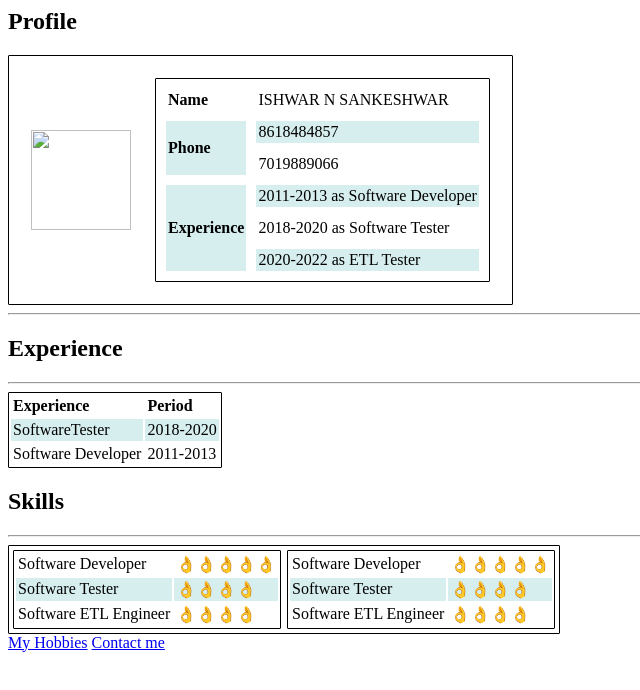
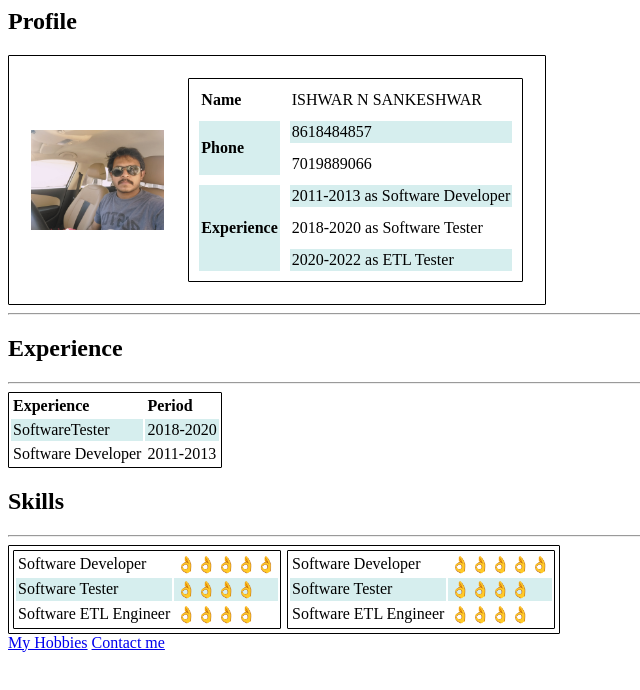
Before and after one commit to ishwar392/index, a plain HTML site: page index.html in a window 1280 px wide. Shown: the whole page, without its empty margins (0-640 px from the left). Drawn offline with Linux system fonts and the light colour scheme.

Commit message:
Update index.html

```diff
--- a/index.html
+++ b/index.html
@@ -25,7 +25,7 @@
 
         <tr>
             <h2>Profile</h2>
-            <td> <img src="D:\Camera\IMG_20190525_135802.jpg" height=100px widt=100px> </td>
+            <td> <img src="https://github.com/ishwar392/index/blob/main/IMG_20180114_132317.jpg" height=100px widt=100px> </td>
             <td>
                 <table cellspacing=10px>
                     <tr>
```
